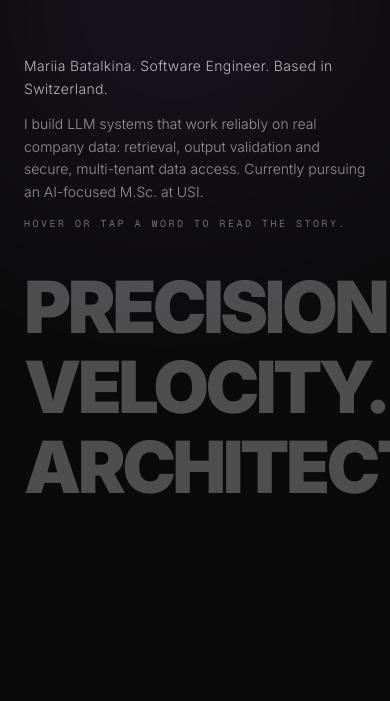
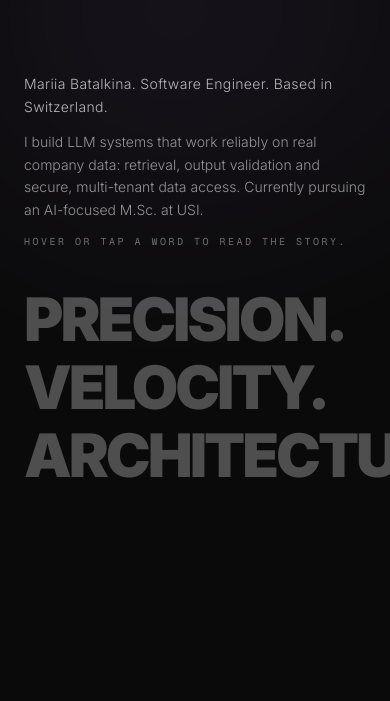
Before and after one commit to mbatalkina22/me-website, a Next.js app: page / in a window 390 px wide. Shown: the part 143-844 px from the top of the page. Built offline with nearby package versions, Linux system fonts and the light colour scheme.

Commit message:
fix: adjust font size in KineticWord component for better responsiveness

```diff
--- a/src/components/HeroManifesto.tsx
+++ b/src/components/HeroManifesto.tsx
@@ -61,7 +61,7 @@ function KineticWord({
             ? "drop-shadow(0 0 28px rgba(192,132,252,0.55)) drop-shadow(0 0 60px rgba(192,132,252,0.2))"
             : "drop-shadow(0 0 0px rgba(192,132,252,0))",
         }}
-        className="select-none font-black tracking-tighter leading-none text-7xl md:text-9xl"
+        className="select-none font-black tracking-tighter leading-none text-6xl md:text-8xl xl:text-9xl"
       >
         {label}
       </motion.h2>
```
